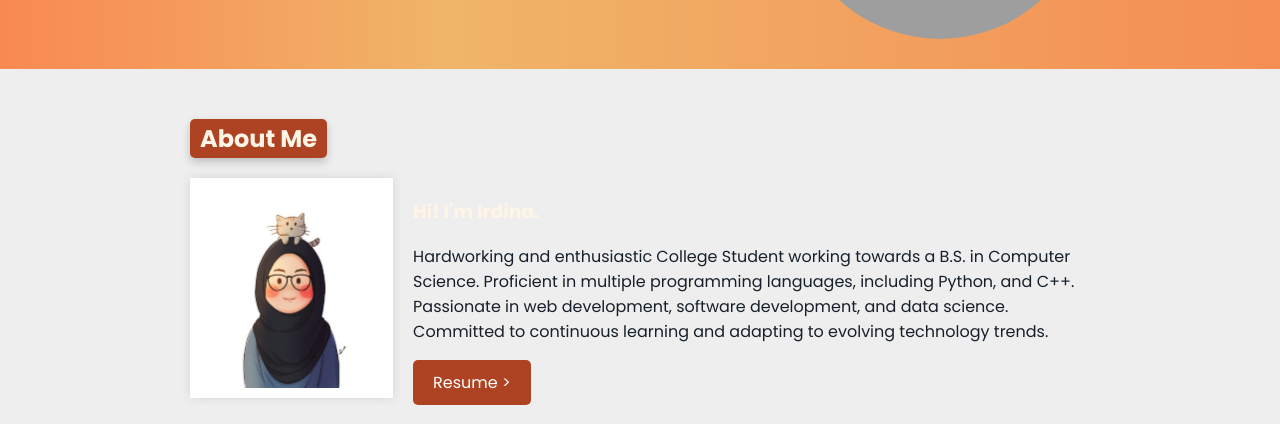
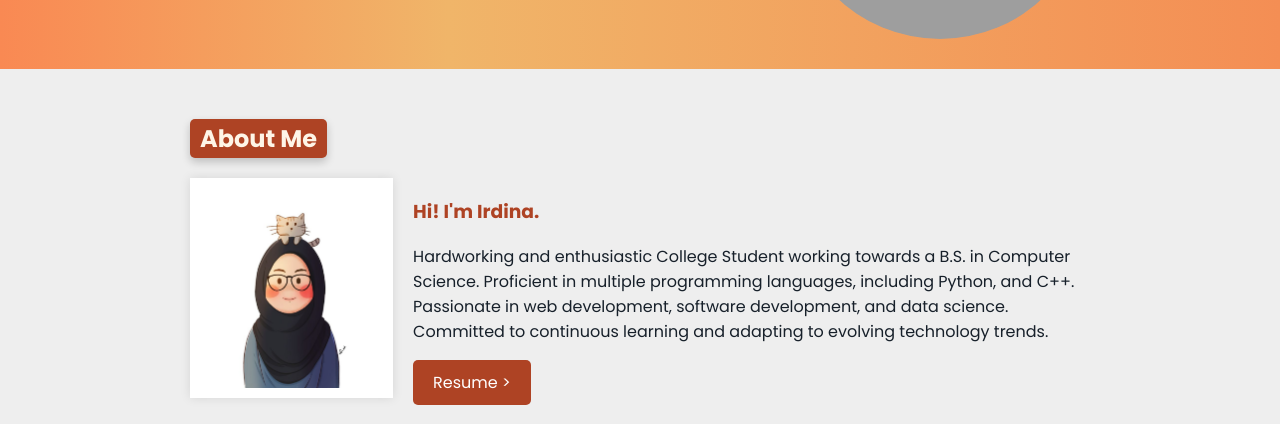
Before and after one commit to dinajohari/Portfolio, a plain HTML site: page index.html in a window 1280 px wide. Shown: the part 376-800 px from the top of the page. Drawn offline with Linux system fonts and the light colour scheme; grey boxes are pictures that could not be loaded.

Commit message:
tweaked the styles

```diff
--- a/styles.css
+++ b/styles.css
@@ -95,6 +95,10 @@ section h2 {
 
 h3 {
   color: #fef5e7;
+}
+
+.about-text h3 {
+  color: #ae4324;
 }
 
 .project {
```
